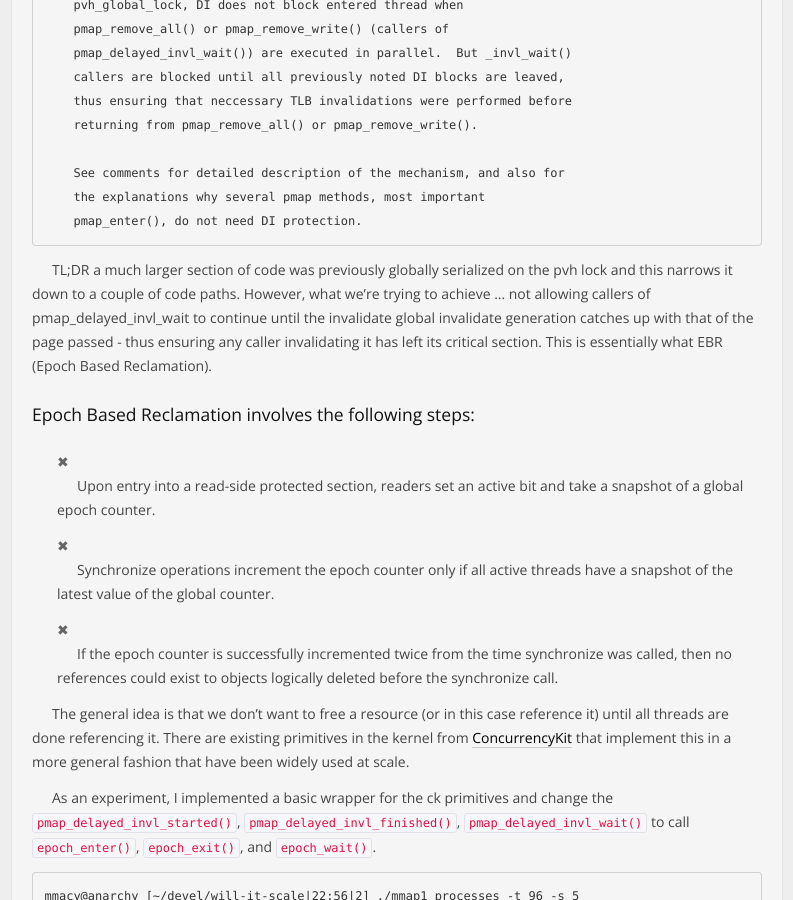
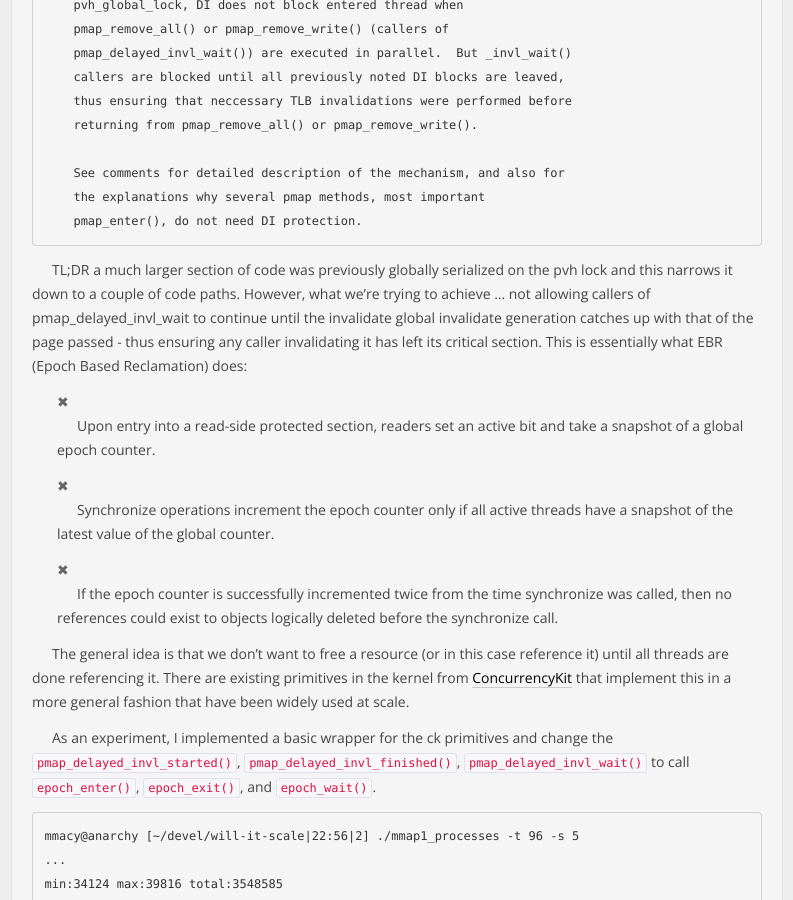
Before and after one commit to ScaleBSD/scalebsd.github.io, a Jekyll site: the page built from _posts/2018-05-03-Why-is-munmap-single-threaded-and-what-can-we-do-about-it.md, in a window 1280 px wide and 900 px high, scrolled down 4391 px. Shown: the whole window, without its empty margins (44-837 px from the left). Built offline with Jekyll 4.4.1, drawn with Linux system fonts in a browser that asks for light colours; our own code applies the rules of GitHub Pages for plain Markdown files.

Commit message:
Update 2018-05-03-Why-is-munmap-single-threaded-and-what-can-we-do-about-it.md

```diff
--- a/_posts/2018-05-03-Why-is-munmap-single-threaded-and-what-can-we-do-about-it.md
+++ b/_posts/2018-05-03-Why-is-munmap-single-threaded-and-what-can-we-do-about-it.md
@@ -191,10 +191,8 @@ TL;DR a much larger section of code was previously globally serialized on the
 pvh lock and this narrows it down to a couple of code paths. However, what we're trying to achieve ...
 not allowing callers of pmap_delayed_invl_wait to continue until the invalidate global invalidate
 generation catches up with that of the page passed - thus ensuring any caller invalidating it has
-left its critical section. This is essentially what EBR (Epoch Based Reclamation).
-
-### Epoch Based Reclamation involves the following steps:
- * Upon entry into a read-side protected section, readers set an
+left its critical section. This is essentially what EBR (Epoch Based Reclamation) does:
+* Upon entry into a read-side protected section, readers set an
      active bit and take a snapshot of a global epoch counter.
 
  * Synchronize operations increment the epoch counter only if
```
